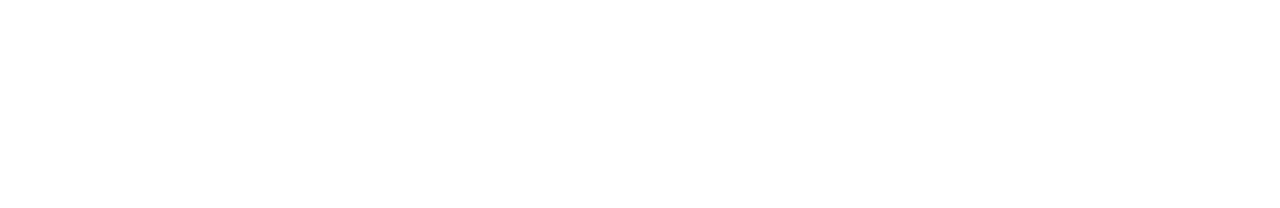
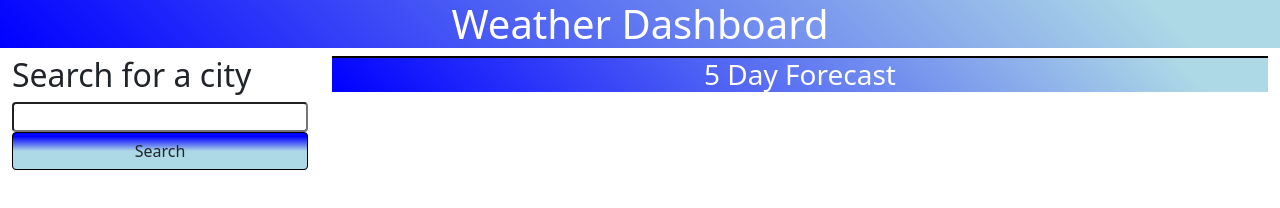
Before and after one commit to graydevon/Weather-Dashboard, a plain HTML site: page index.html in a window 1280 px wide. Drawn offline with nearby package versions, Linux system fonts and the light colour scheme.

Commit message:
html and css changes

```diff
--- a/assets/css/style.css
+++ b/assets/css/style.css
@@ -0,0 +1,48 @@
+.low {
+  color: green;
+}
+
+.moderate {
+  color: yellow;
+}
+
+.high {
+  color: red;
+}
+
+h1,
+h3 {
+  text-align: center;
+  background-color: blue;
+  background-image: linear-gradient(45deg, blue 0%, lightblue 90%);
+  color: white;
+}
+
+.btn {
+  background-color: blue;
+  background-image: linear-gradient(180deg, blue 10%, lightblue 50%);
+  border: 1px solid black;
+}
+
+#searchBox {
+  display: flex;
+  flex-flow: column nowrap;
+}
+
+.forecastCard {
+  border: 1px solid black;
+  justify-content: space-between;
+  flex-wrap: wrap;
+}
+
+#display,
+.forecastCard {
+  border: 1px black solid;
+  background-color: lightgray;
+}
+
+.forecastCard {
+  display: flex;
+  align-content: space-between;
+  flex-wrap: wrap;
+}
--- a/index.html
+++ b/index.html
@@ -1,14 +1,43 @@
 <!DOCTYPE html>
 <html lang="en">
+
 <head>
-    <meta charset="UTF-8">
-    <meta http-equiv="X-UA-Compatible" content="IE=edge">
-    <meta name="viewport" content="width=device-width, initial-scale=1.0">
-    <title>Weather Dashboard</title>
+  <meta charset="UTF-8">
+  <meta http-equiv="X-UA-Compatible" content="IE=edge">
+  <meta name="viewport" content="width=device-width, initial-scale=1.0">
+  <title>Weather Dashboard</title>
+  <link rel="stylesheet" href="https://cdn.jsdelivr.net/npm/bootstrap@5.1.3/dist/css/bootstrap.min.css"
+    integrity="sha384-1BmE4kWBq78iYhFldvKuhfTAU6auU8tT94WrHftjDbrCEXSU1oBoqyl2QvZ6jIW3" crossorigin="anonymous">
+  <link rel="stylesheet" href="./assets/css/style.css">
+</head>
 
-    <link rel="stylesheet" href="./assets/css/style.css">
-</head>
 <body>
+  <header class="weather">
+    <h1>Weather Dashboard</h1>
+  </header>
+  <main class="container-fluid">
+    <div class="row main-row">
+      <div id="searchBox" class="col-12 col-sm-3">
+        <h2>Search for a city</h2>
+        <input type="text" id="citySearch" onfocus="this.value=''" class="rounded">
+        <button id="searchButton" class="searchBtn btn" type="submit" value="Submit">Search</button>
+        <ul id="cityList" class="savedCities">
+        </ul>
+      </div>
+      <div class="col-9">
+        <div id="display" class="display"></div>
+        <div id="5DayForecast">
+          <h3>5 Day Forecast</h3>
+          <div id="forecast" class="row">
+          </div>
+        </div>
+      </div>
+    </div>
+  </main>
+  <script src="https://cdnjs.cloudflare.com/ajax/libs/moment.js/2.29.3/moment-with-locales.min.js"
+    integrity="sha512-vFABRuf5oGUaztndx4KoAEUVQnOvAIFs59y4tO0DILGWhQiFnFHiR+ZJfxLDyJlXgeut9Z07Svuvm+1Jv89w5g=="
+    crossorigin="anonymous" referrerpolicy="no-referrer"></script>
+  <script src="./assets/js/script.js"></script>
+</body>
 
-</body>
 </html>
```
